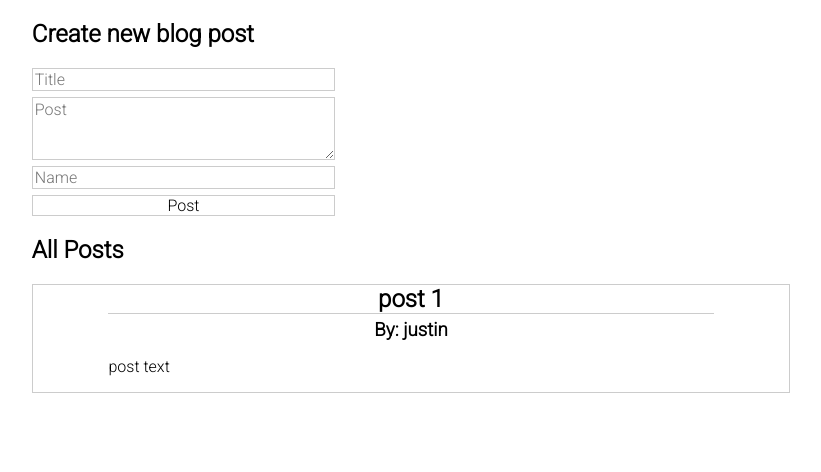
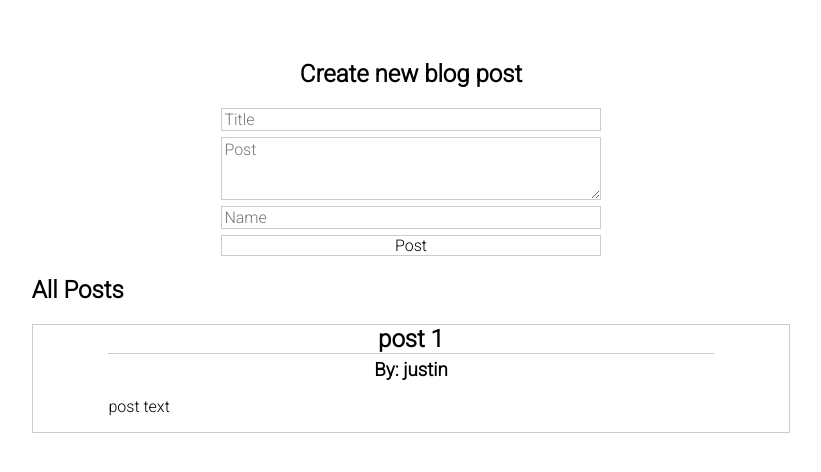
Before and after one commit to 8BitJustin/cp-flask-tutorial-01, a Flask app: page /posts in a window 1280 px wide. Shown: the top 472 px of the page, without its empty margins (229-1050 px from the left). Run offline with Flask 2, Linux system fonts and the light colour scheme; data comes from the database, SQL or seed files in the repository; both versions use the stored data as it was after the commit.

Commit message:
Reorganized css file.

```diff
--- a/static/css/main.css
+++ b/static/css/main.css
@@ -1,5 +1,24 @@
 body {
     font-family: 'Roboto', sans-serif;
+}
+
+.container {
+    width: 60%;
+    margin: auto;
+}
+
+.create_post_header {
+    margin-top: 60px;
+    text-align: center;
+}
+
+.inputs {
+    border: 1px solid #ccc;
+    display: block;
+    width: 50%;
+    margin: 6px auto;
+    /* box-sizing used to align inputs with button width */
+    box-sizing: border-box;
 }
 
 textarea,
@@ -9,9 +28,19 @@ input[type=text] {
     font-size: 1em;
 }
 
-.container {
-    width: 60%;
-    margin: auto;
+.sub_button {
+    display: block;
+    width: 50%;
+    background-color: Transparent;
+    border: 1px solid #ccc;
+    text-align: center;
+    padding: 0;
+    margin: 0 auto;
+}
+
+.no_post_header {
+    margin-top: 50px;
+    text-align: center;
 }
 
 .solo_post_div {
@@ -36,26 +65,3 @@ input[type=text] {
     width: 80%;
     margin: 16px auto;
 }
-
-.no_post_header {
-    margin-top: 50px;
-}
-
-.inputs {
-    border: 1px solid #ccc;
-    display: block;
-    width: 40%;
-    margin: 6px 0px;
-    /* box-sizing used to align inputs with button width */
-    box-sizing: border-box;
-}
-
-.sub_button {
-    display: block;
-    width: 40%;
-    background-color: Transparent;
-    border: 1px solid #ccc;
-    text-align: center;
-    padding: 0;
-    margin: 0;
-}
```
Also changed, not shown: database.db.
